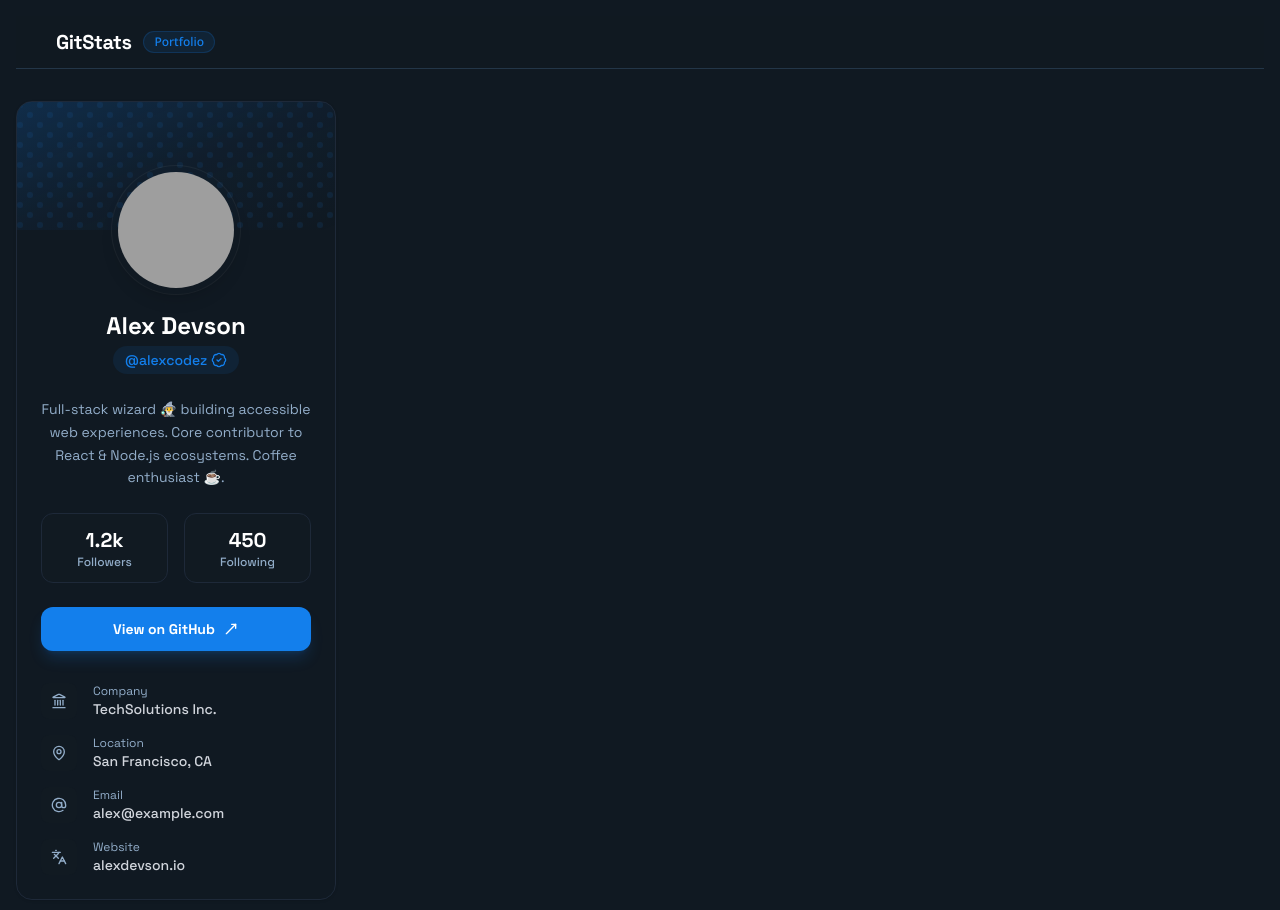
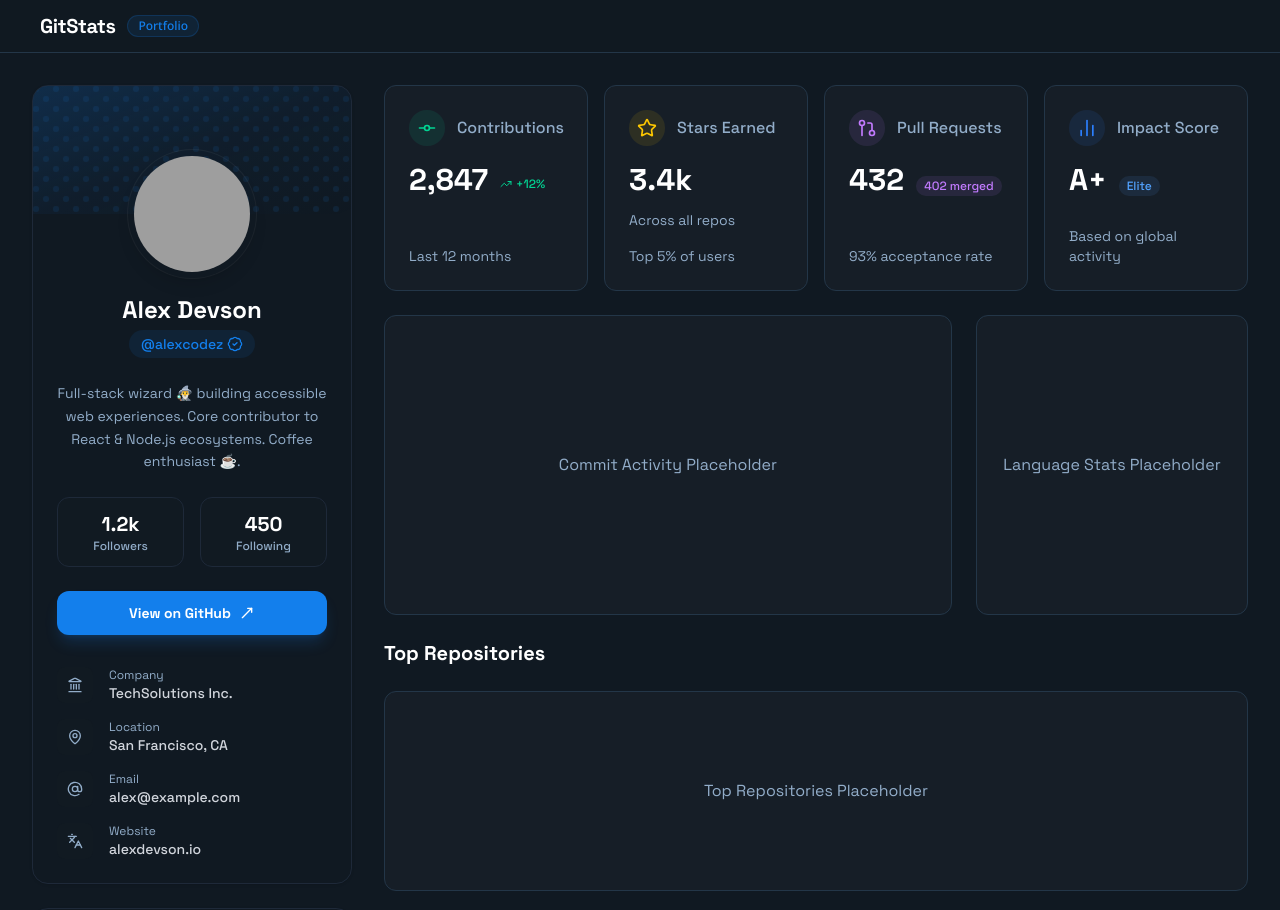
Before and after one commit to Elmountahiii/git-stats, a Next.js app: page /info in a window 1280 px wide. Shown: the top 910 px of the page. Built offline with nearby package versions, Linux system fonts and the light colour scheme; grey boxes are pictures that could not be loaded.

Commit message:
add the main layout and add components place holder

```diff
--- /dev/null
+++ b/app/components/info-page/CommitActivity.tsx
@@ -0,0 +1,11 @@
+import React from 'react';
+
+const CommitActivity = () => {
+    return (
+        <div className="bg-card border border-border-dark rounded-xl p-6 h-[300px] flex items-center justify-center">
+             <span className="text-text-secondary">Commit Activity Placeholder</span>
+        </div>
+    );
+};
+
+export default CommitActivity;
--- /dev/null
+++ b/app/components/info-page/LanguageStats.tsx
@@ -0,0 +1,11 @@
+import React from 'react';
+
+const LanguageStats = () => {
+    return (
+        <div className="bg-card border border-border-dark rounded-xl p-6 h-[300px] flex items-center justify-center">
+             <span className="text-text-secondary">Language Stats Placeholder</span>
+        </div>
+    );
+};
+
+export default LanguageStats;
--- /dev/null
+++ b/app/components/info-page/Organizations.tsx
@@ -0,0 +1,11 @@
+import React from 'react';
+
+const Organizations = () => {
+    return (
+        <div className="bg-card border border-border-dark rounded-xl p-6 h-[100px] flex items-center justify-center">
+            <span className="text-text-secondary">Organizations Placeholder</span>
+        </div>
+    );
+};
+
+export default Organizations;
--- /dev/null
+++ b/app/components/info-page/TopRepositories.tsx
@@ -0,0 +1,11 @@
+import React from 'react';
+
+const TopRepositories = () => {
+    return (
+        <div className="bg-card border border-border-dark rounded-xl p-6 h-[200px] flex items-center justify-center">
+             <span className="text-text-secondary">Top Repositories Placeholder</span>
+        </div>
+    );
+};
+
+export default TopRepositories;
--- a/app/info/page.tsx
+++ b/app/info/page.tsx
@@ -1,22 +1,46 @@
 import BasicInformation from "../components/info-page/Basic-Infromation";
+import CommitActivity from "../components/info-page/CommitActivity";
 import Header from "../components/info-page/Header";
+import LanguageStats from "../components/info-page/LanguageStats";
+import Organizations from "../components/info-page/Organizations";
 import Stats from "../components/info-page/Stats";
+import TopRepositories from "../components/info-page/TopRepositories";
 
-interface PageProps {
-	searchParams: Promise<{
-		username: string;
-	}>;
-}
 
-export default async function Info({ searchParams }: PageProps) {
-	const { username } = await searchParams;
+export default async function Info() {
 	return (
-		<div className="flex min-h-screen flex-col items-center justify-center p-4 font-space bg-background-dark">
-			<main className="grow container mx-auto ">
-				<div className="flex flex-col gap-8">
-					<Header />
-					<BasicInformation />
-					<Stats />
+		<div className="min-h-screen bg-background text-foreground font-space flex flex-col">
+			<Header />
+
+			<main className="flex-1 w-full max-w-[1600px] mx-auto p-4 lg:p-8">
+				<div className="flex flex-col lg:flex-row gap-8">
+					{/* Left Sidebar - Profile Info */}
+					<div className="w-full lg:w-[320px] shrink-0 flex flex-col gap-6">
+						<BasicInformation />
+						<Organizations />
+					</div>
+
+					{/* Main Content Area */}
+					<div className="flex-1 flex flex-col gap-6 min-w-0">
+						{/* Top Stats Cards */}
+						<Stats />
+
+						{/* Middle Section - Charts */}
+						<div className="grid grid-cols-1 xl:grid-cols-3 gap-6">
+							<div className="xl:col-span-2">
+								<CommitActivity />
+							</div>
+							<div className="xl:col-span-1">
+								<LanguageStats />
+							</div>
+						</div>
+
+						{/* Bottom Section - Repositories */}
+						<div className="flex flex-col gap-6">
+							<h2 className="text-xl font-bold text-white">Top Repositories</h2>
+							<TopRepositories />
+						</div>
+					</div>
 				</div>
 			</main>
 		</div>
```
Also changed, not shown: states_components.png (deleted).
